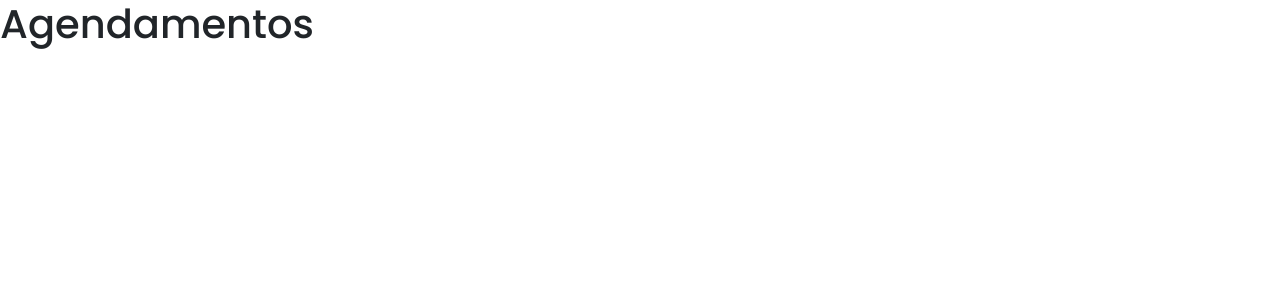
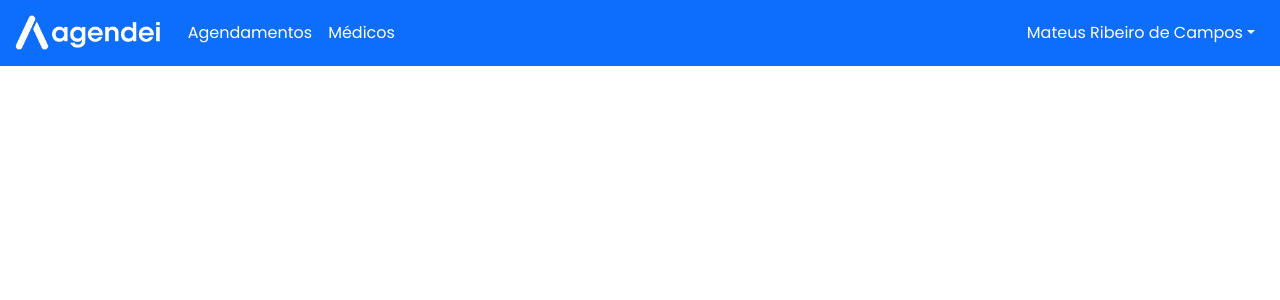
Before and after one commit to mateusribeirocampos/dragenda, a React (Vite) app in the folder agendei-web/: page /appointments in a window 1280 px wide. Shown: the top 300 px of the page. Built offline with nearby package versions, Linux system fonts and the light colour scheme.

Commit message:
feat: appointment page preset using navbar

```diff
--- /dev/null
+++ b/agendei-web/src/components/navbar/navbar.css
@@ -0,0 +1,7 @@
+.navbar-logo {
+  height: 40px;
+}
+
+.active:hover {
+  text-decoration: underline;
+}
--- /dev/null
+++ b/agendei-web/src/components/navbar/navbar.jsx
@@ -0,0 +1,64 @@
+import "./navbar.css";
+import { Link } from "react-router-dom";
+import logo from "../../assets/logo-white.png";
+
+function Navbar() {
+  return (
+    <nav
+      className="navbar fixed-top navbar-expand-lg bg-primary"
+      data-bs-theme="dark">
+
+      <div className="container-fluid">
+        <Link className="navbar-brand" to="/appointments">
+          <img
+            className="navbar-logo"
+            src={logo}
+            alt="logo do aplicativo em branco"
+          />
+        </Link>
+
+        <button
+          className="navbar-toggler"
+          type="button"
+          data-bs-toggle="collapse"
+          data-bs-target="#navbarSupportedContent"
+          aria-controls="navbarSupportedContent"
+          aria-expanded="false"
+          aria-label="Toggle navigation">
+          <span className="navbar-toggler-icon"></span>
+        </button>
+
+        <div
+          className="collapse navbar-collapse"
+          id="navbarSupportedContent">
+          <ul className="navbar-nav me-auto mb-2 mb-lg-0">
+            <li className="nav-item">
+              <Link className="nav-link active" to="/appointments">Agendamentos</Link>
+            </li>
+            <li className="nav-item">
+              <Link className="nav-link active" to="/doctors">Médicos</Link>
+            </li>
+          </ul>
+
+          <ul className="navbar-nav">
+            <li className="nav-item">
+              <div className="btn-group">
+                <button type="button" className="btn btn-primary dropdown-toggle" data-bs-toggle="dropdown" aria-expanded="false">
+                  Mateus Ribeiro de Campos
+                </button>
+                <ul className="dropdown-menu dropdown-menu-end">
+                  <li><Link className="dropdown-item" to="#">Meu Perfil</Link></li>
+                  <li><hr className="dropdown-divider" /></li>
+                  <li><Link className="dropdown-item" to="/">Desconectar</Link></li>
+                </ul>
+              </div>
+            </li>
+          </ul>
+        </div>
+
+      </div>
+    </nav>
+  );
+}
+
+export default Navbar;
--- a/agendei-web/src/pages/appointments/appointments.jsx
+++ b/agendei-web/src/pages/appointments/appointments.jsx
@@ -1,9 +1,12 @@
+import Navbar from "../../components/navbar/navbar";
+
+function Appointments() {
+  return <div>
+    <Navbar/>
 
 
-function Appointments() {
-  return <>
     <h1>Agendamentos</h1>
-  </>
+  </div>
 }
 
 export default Appointments;
--- a/agendei-web/src/styles/global.css
+++ b/agendei-web/src/styles/global.css
@@ -1,6 +1,7 @@
 @import url('https://fonts.googleapis.com/css2?family=Poppins:ital,wght@0,100;0,200;0,300;0,400;0,500;0,600;0,700;0,800;0,900;1,100;1,200;1,300;1,400;1,500;1,600;1,700;1,800;1,900&display=swap');
 
-html, body {
+html,
+body {
   font-family: "Poppins";
   overflow-x: hidden;
 }
```
Also changed, not shown: agendei-web/src/main.jsx (+5 -8 lines), agendei-web/src/pages/login/login.jsx (+8 -4 lines), agendei-web/src/rotas.jsx (+9 -10 lines).
